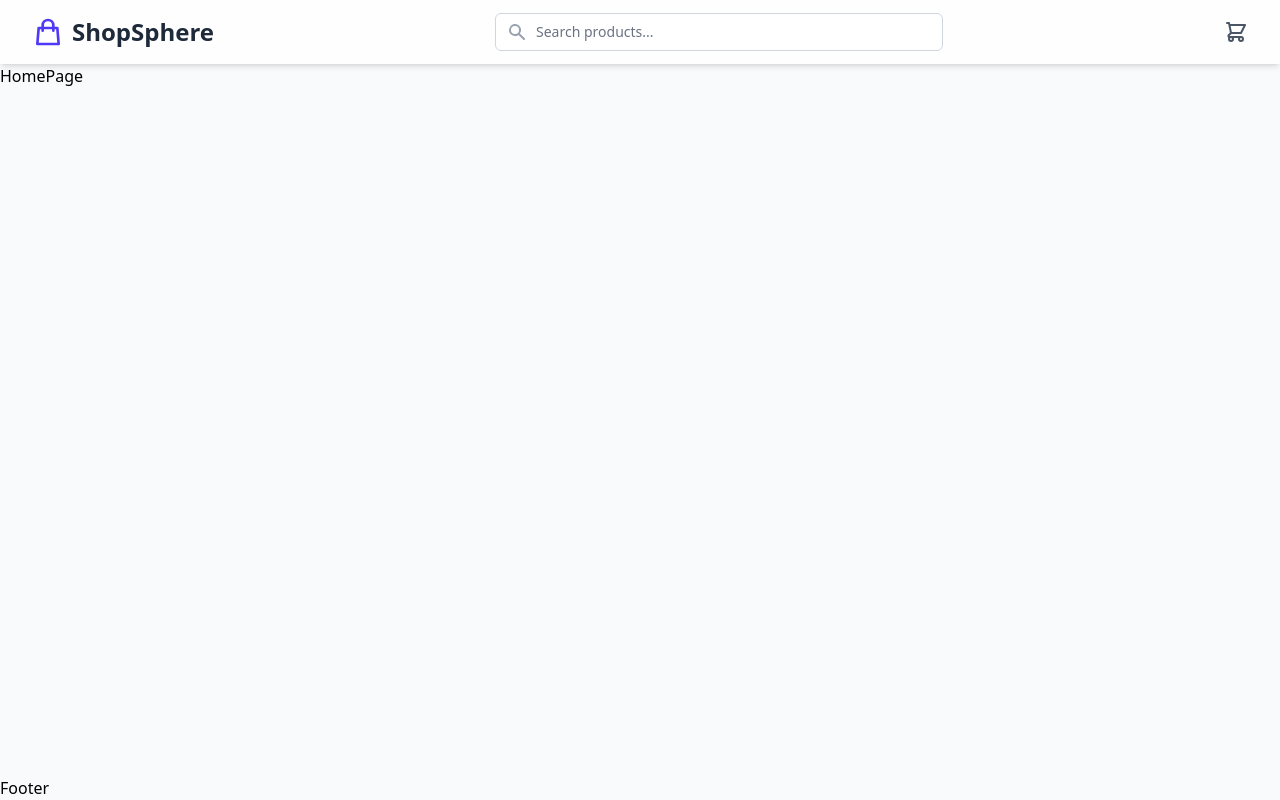
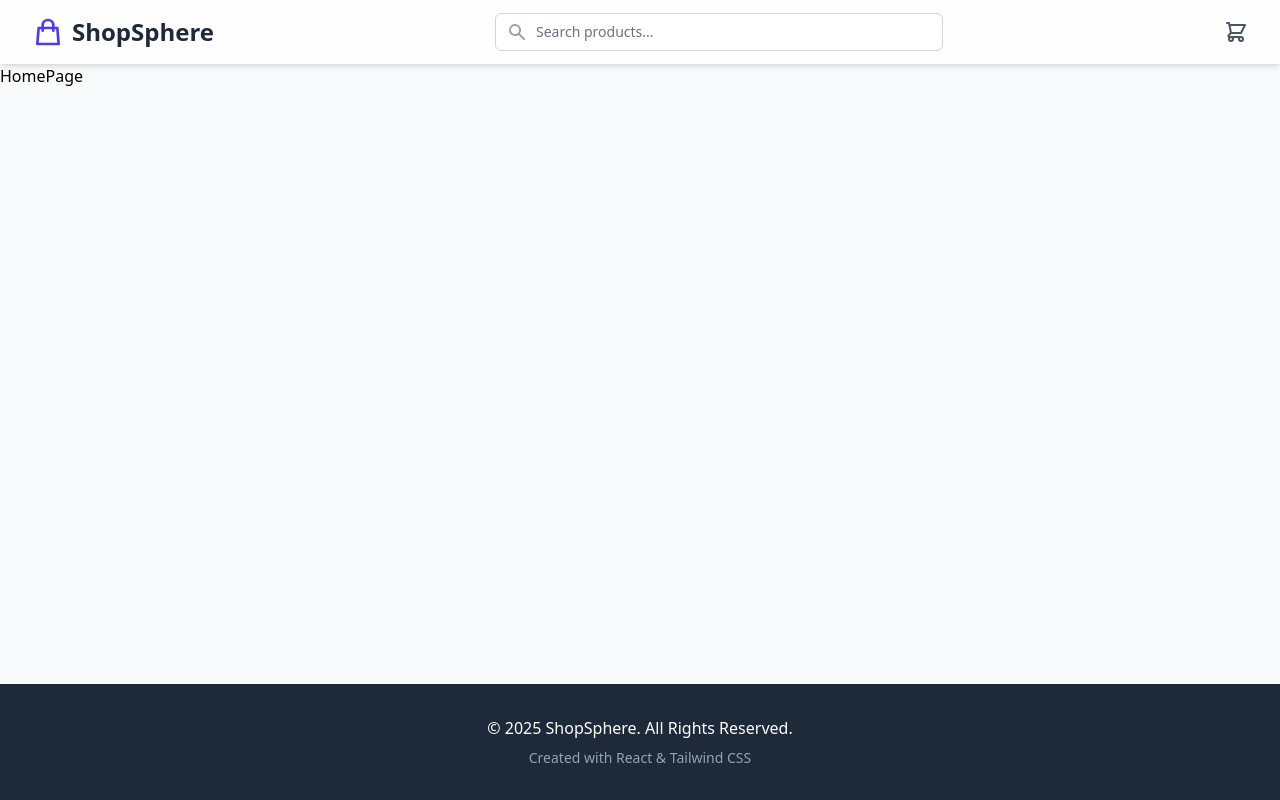
Before and after one commit to tauqeer-rahim03/FUTURE_FS_02, a React (Vite) app: page / in a window 1280 px wide. Built offline with nearby package versions, Linux system fonts and the light colour scheme.

Commit message:
Refactor Footer component to include styled footer content

```diff
--- a/src/components/Footer.jsx
+++ b/src/components/Footer.jsx
@@ -1,7 +1,17 @@
-import React from "react";
-
 const Footer = () => {
-    return <div>Footer</div>;
+    return (
+        <footer className="bg-gray-800 text-white py-8 mt-auto">
+            <div className="container mx-auto px-4 sm:px-6 lg:px-8 text-center">
+                <p>
+                    &copy; {new Date().getFullYear()} ShopSphere. All Rights
+                    Reserved.
+                </p>
+                <p className="text-sm text-gray-400 mt-2">
+                    Created with React & Tailwind CSS
+                </p>
+            </div>
+        </footer>
+    );
 };
 
 export default Footer;
```
